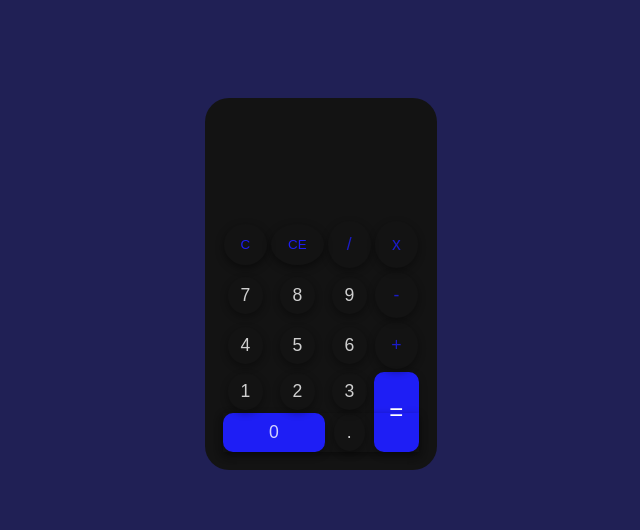
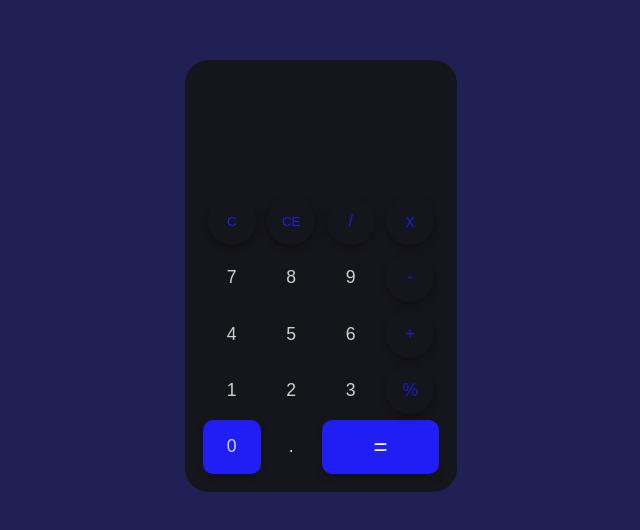
Before and after one commit to renatarko/modelos, a plain HTML site: page calculate/index.html in a window 1280 px wide. Shown: the part 124-654 px from the top of the page, without its empty margins (319-959 px from the left). Drawn offline with Linux system fonts and the light colour scheme.

Commit message:
updated in calculate

```diff
--- a/calculate/index.html
+++ b/calculate/index.html
@@ -5,6 +5,14 @@
     <meta http-equiv="X-UA-Compatible" content="IE=edge" />
     <meta name="viewport" content="width=device-width, initial-scale=1.0" />
     <title>Calculate</title>
+
+
+    <link rel="preconnect" href="https://fonts.googleapis.com" />
+    <link rel="preconnect" href="https://fonts.gstatic.com" crossorigin />
+    <link
+      href="https://fonts.googleapis.com/css2?family=Signika:wght@400;600&display=swap"
+      rel="stylesheet"
+    />
 
     <link rel="stylesheet" href="style.css" />
   </head>
@@ -73,19 +81,22 @@
           <td>
             <input class="numbers box-shadow" type="button" value="3"></input>
           </td>
-          <td rowspan="2" class="btnTwo box-shadow">
-            <input class="total" type="button" value="="></input>
+
+          <td>
+            <input class="numbers operator" type="button" value="%">
           </td>
         </tr>
 
         <tr class="container-total box-shadow">
-          <td colspan="2" class="btnTwo">
+          <td  class="btnTwo">
             <input class="numbers" type="button" value="0"></input>
           </td>
           <td>
             <input class="numbers box-shadow" type="button" value="."></input>
           </td>
-
+          <td colspan="2" class="btnTwo box-shadow">
+            <input class="total" type="button" value="="></input>
+            </td>
         </tr>
 
       </table>
--- a/calculate/style.css
+++ b/calculate/style.css
@@ -1,3 +1,9 @@
+* {
+  margin: 0;
+  padding: 0;
+  box-sizing: border-box;
+}
+
 body {
   /* width: 100%; */
   height: 100vh;
@@ -6,6 +12,7 @@ body {
   justify-content: center;
   align-items: center;
   background-color: rgb(32, 32, 85);
+  font-family: "Signika", sans-serif;
 }
 
 input {
@@ -15,44 +22,54 @@ input {
 }
 
 .calculate {
-  width: 12.5rem;
+  width: 17rem;
+  height: 27rem;
   display: flex;
   flex-direction: column;
-  justify-content: center;
+  justify-content: space-between;
   align-items: center;
   padding: 1rem;
   border-radius: 1.5rem;
 
-  background-color: #131313;
+  background-color: #131313da;
 }
 
 .calculate table {
   width: 100%;
   text-align: center;
-  margin-top: 2rem;
+  margin-top: 1rem;
+}
+
+td {
+  padding: 0.2rem;
 }
 
 .numbers {
-  padding: 0.5rem 0.8rem;
+  width: 3rem;
+  height: 3rem;
   border-radius: 50%;
   color: #fff;
   font-size: 1.1rem;
   opacity: 0.8;
 }
 
-.numbers:hover {
-  opacity: 1;
+.btnTwo .numbers:hover {
+  background: none;
 }
 
-.box-shadow {
-  box-shadow: rgba(0, 0, 0, 0.459) 0px 3px 8px;
+.numbers:hover,
+.operator:hover {
+  opacity: 1;
+  background-color: #131313da;
 }
 
 .operator {
-  width: 100%;
+  width: 3rem;
+  height: 3rem;
   padding: 0.8rem 0.8rem;
   border-radius: 50%;
   color: rgb(30, 30, 245);
+  box-shadow: rgba(0, 0, 0, 0.459) 0px 3px 8px;
 }
 
 .total {
@@ -71,7 +88,7 @@ input {
   height: 2.5rem;
   font-size: 1.5rem;
   color: #fff;
-  margin: 0;
+  margin-top: 0.5rem;
 
   display: flex;
   justify-content: space-between;
@@ -89,9 +106,7 @@ input {
 
 .tela {
   width: 100%;
-  height: 2rem;
   color: #fff;
   text-align: end;
-  padding: 0 3rem;
-  margin: 0;
+  overflow: hidden;
 }
```
Lines whose indentation alone changed are shown as unchanged.
